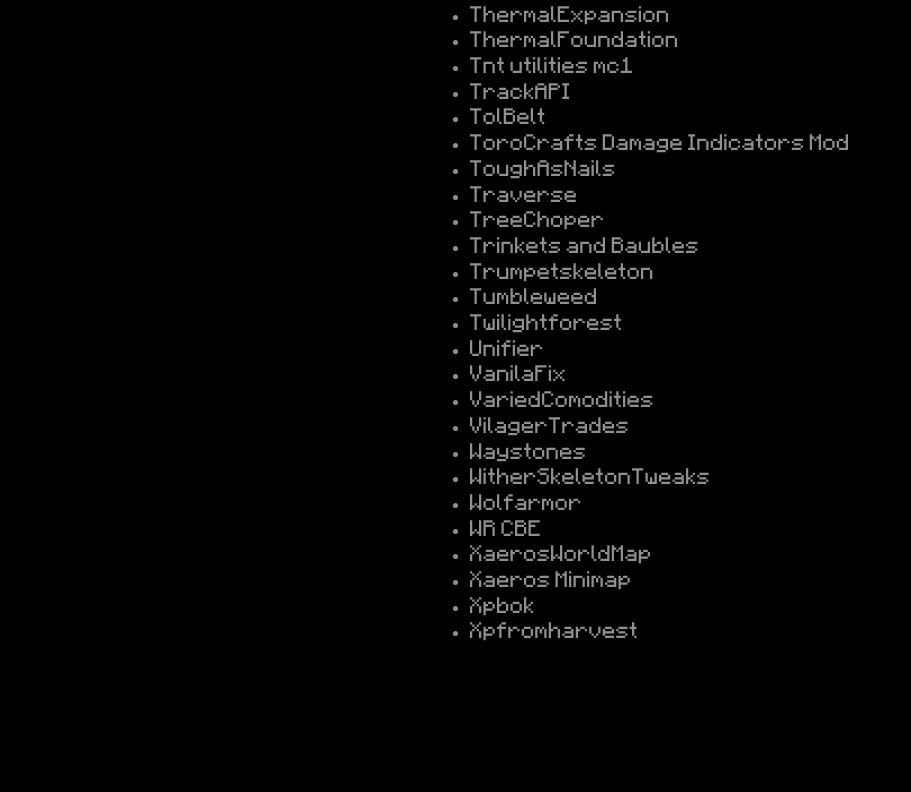
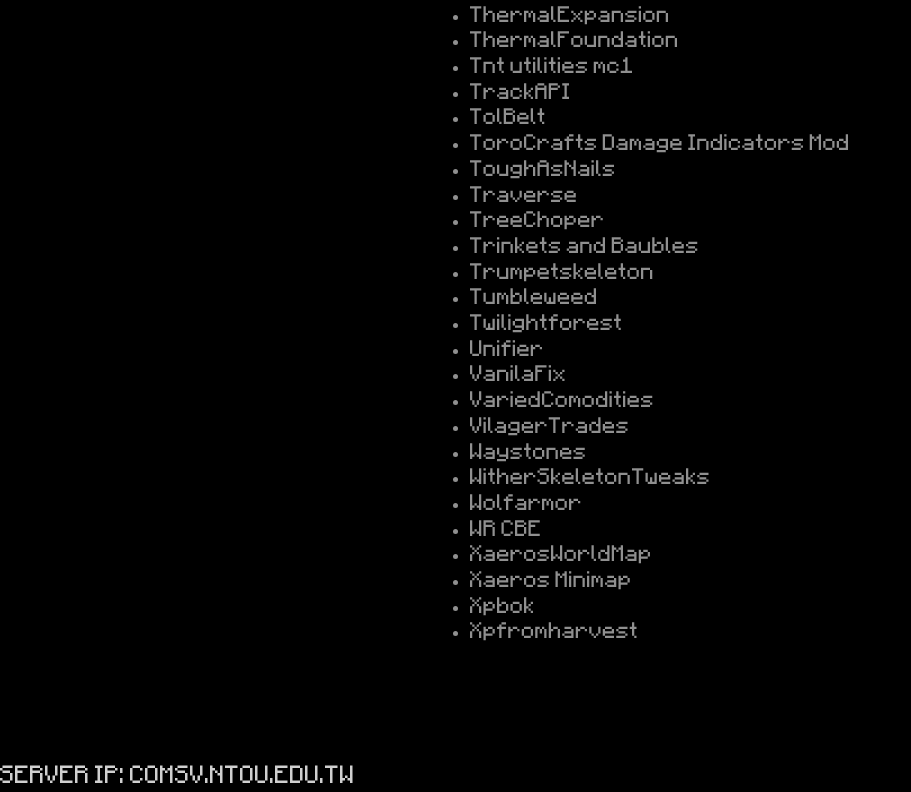
Before and after one commit to ken1882/ind_mcmf_web, a plain HTML site: page index.html in a window 1280 px wide. Shown: the part 10051-10843 px from the top of the page, without its empty margins (0-911 px from the left). Before the commit the page ends 10816 px from the top, so only its background shows below. Drawn offline with Linux system fonts and the light colour scheme.

Commit message:
add server ip

```diff
--- a/index.html
+++ b/index.html
@@ -417,5 +417,6 @@
       </div>
   </section>
   <!--download-section-end-->
+  <h3>Server IP: comsv.ntou.edu.tw</h3>
 </body>
 </html>
```
